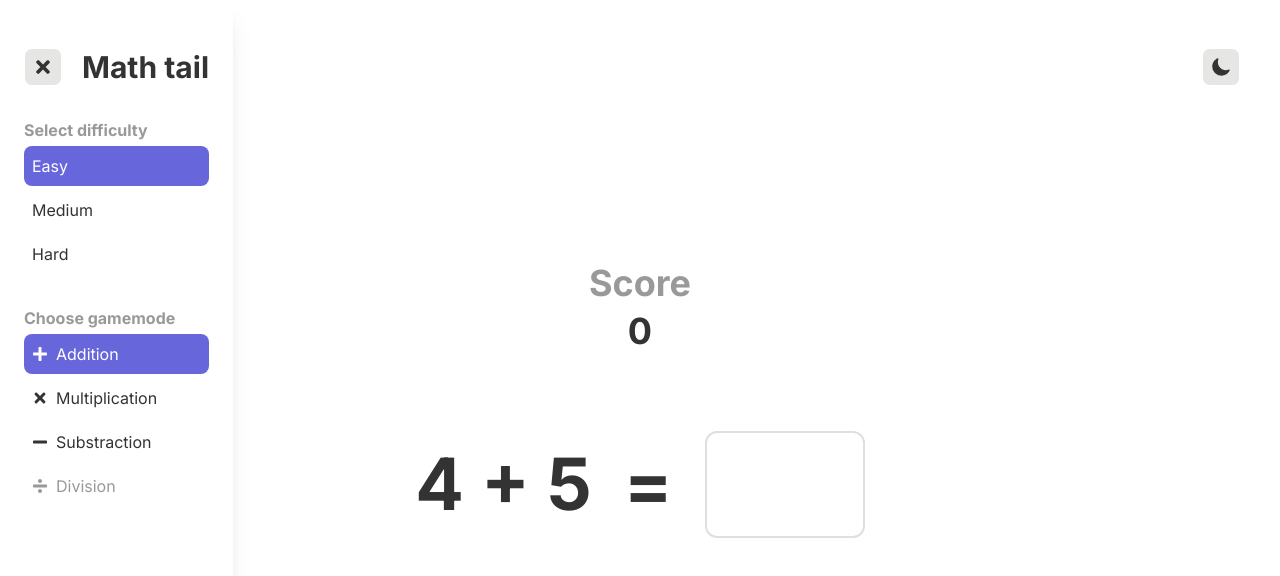
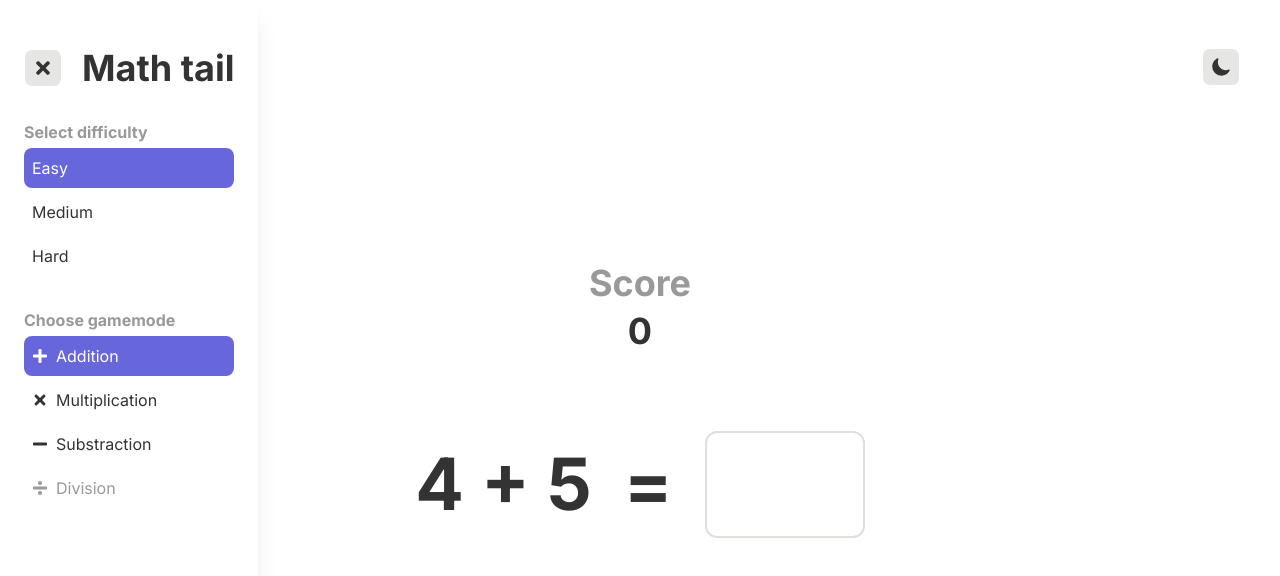
Before and after one commit to Loki6946/Math-game, a React (Vite) app: page / in a window 1280 px wide. Both pictures are taken after a click on the button 59 px from the left and 67 px from the top of the page. Shown: the top 576 px of the page. Built offline with nearby package versions, Linux system fonts and the light colour scheme.

Commit message:
fix header

```diff
--- a/src/components/Navbar.jsx
+++ b/src/components/Navbar.jsx
@@ -23,7 +23,7 @@ function Navbar({ navbar, options }) {
         >
           <FaTimes size={20} />
         </button>
-        <h1 className="font-bold text-3xl md:4xl">Math tail</h1>
+        <h1 className="font-bold text-3xl md:text-4xl">Math tail</h1>
       </div>
       <div className="flex flex-col justify-center gap-1 mb-8">
         <p className="font-bold text-foreground-dm">Select difficulty</p>
```
